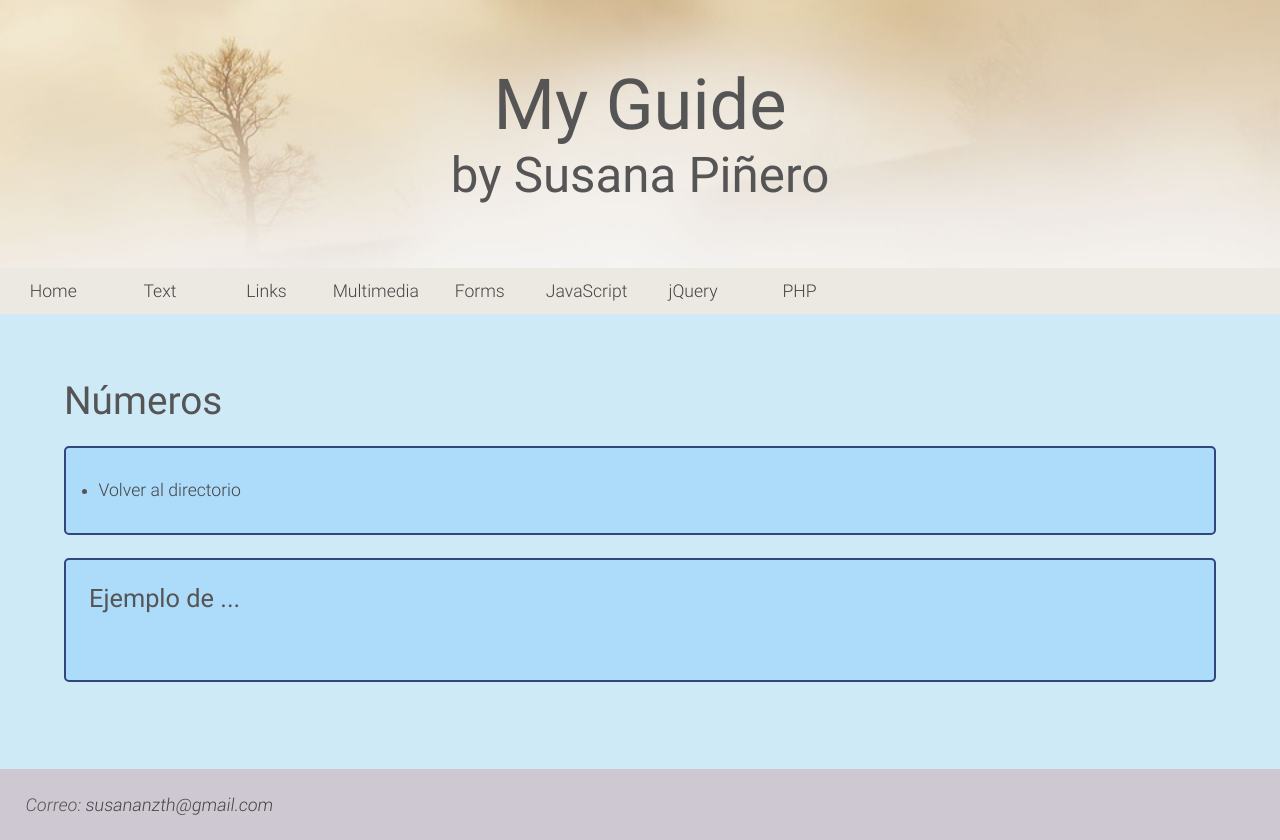
After one commit to susananzth/MyGuide, a PHP site: page /php/php-numbers.php in a window 1280 px wide. The commit adds this page. Run offline with PHP 8.4, Linux system fonts and the light colour scheme.

Commit message:
Añadiendo ejemplos de string, agregando .php para ejercicios con números

```diff
--- a/php/php-forms.php
+++ b/php/php-forms.php
@@ -5,7 +5,7 @@ include "../partials/nav.php";
 include "functions/functions-forms.php";
 ?>
     <section class="php padd5">
-        <h4>Control de flujos</h4>
+        <h4>Formularios</h4>
         <div class="exam-php">
             <ul class="padd2">
                 <li><a href="../php-directory.php">Volver al directorio</a></li>
--- /dev/null
+++ b/php/php-numbers.php
@@ -0,0 +1,31 @@
+<?php
+include "../partials/top_page.php";
+include "../partials/header.php";
+include "../partials/nav.php";
+include "functions/functions-forms.php";
+?>
+    <section class="php padd5">
+        <h4>Números</h4>
+        <div class="exam-php">
+            <ul class="padd2">
+                <li><a href="../php-directory.php">Volver al directorio</a></li>
+            </ul>
+        </div>
+        <div class="padd2 exam-php">
+            <h6>Ejemplo de ...</h6>
+            <div class="padd2">
+                <?php
+
+                ?>
+            </div>
+        </div>
+    </section>
+
+<?php
+include "../partials/footer.php";
+/**
+ * Created by PhpStorm.
+ * User: Susana
+ * Date: 9/23/2017
+ * Time: 5:19 PM
+ */
```
Also changed, not shown: php/functions/functions-numbers.php (added, +7 -0 lines).
